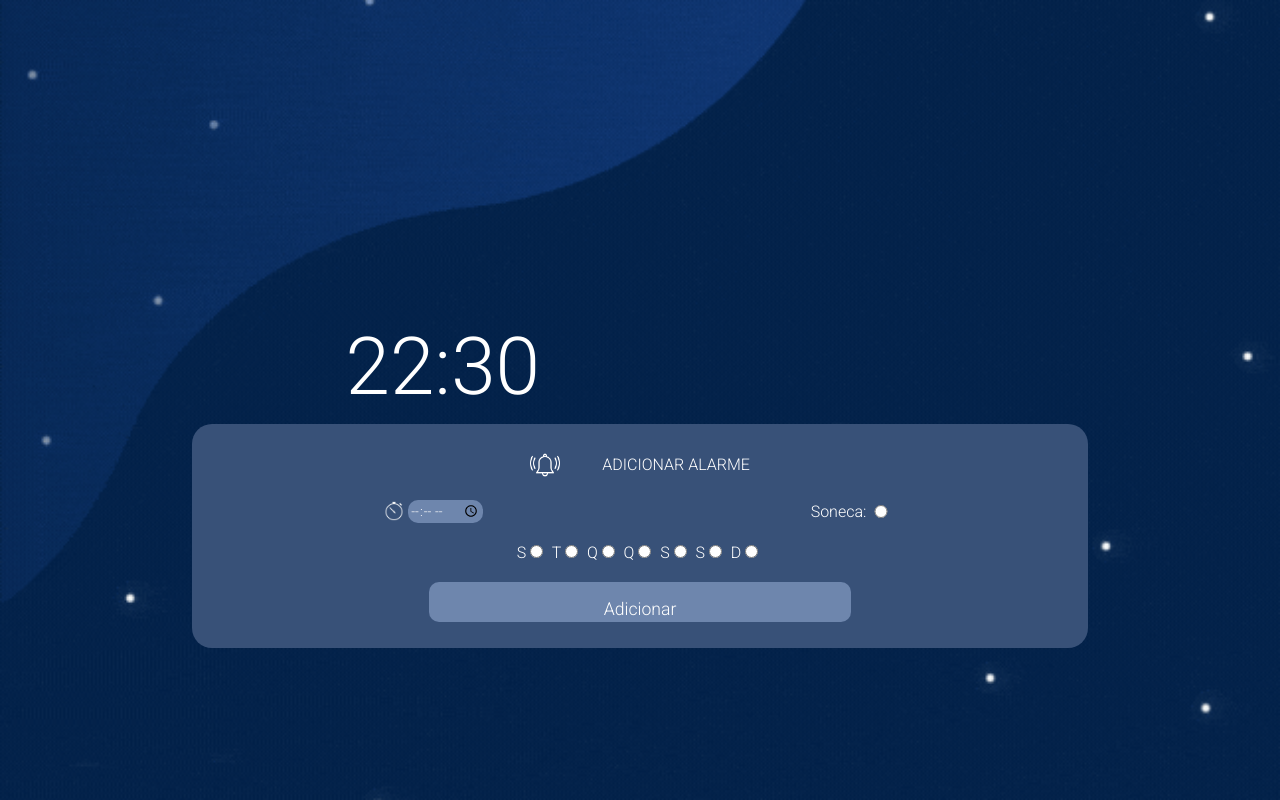
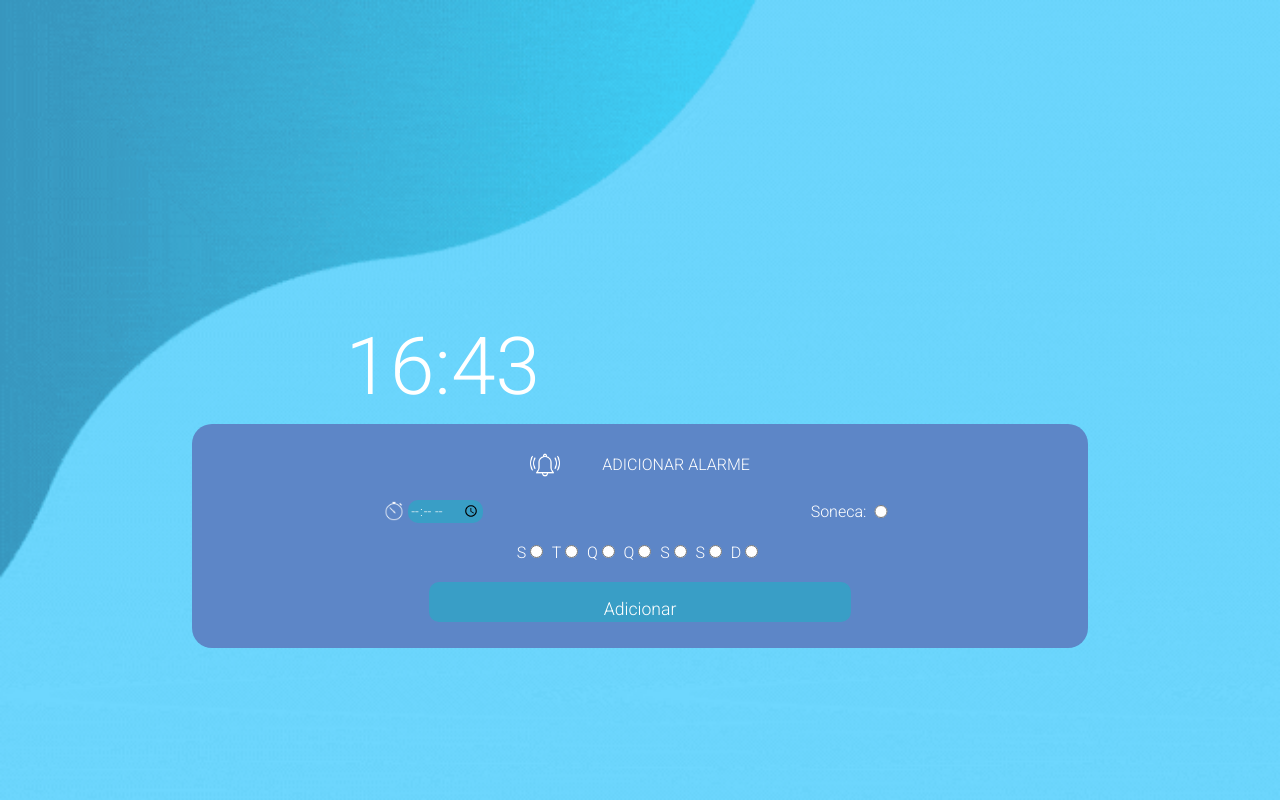
Before and after one commit to IasminCQFernandes/Projeto-Sono, a plain HTML site: page addAlarme.html in a window 1280 px wide. Drawn offline with Linux system fonts and the light colour scheme.

Commit message:
finalizado opção dia

```diff
--- a/addAlarme.html
+++ b/addAlarme.html
@@ -16,7 +16,7 @@
 <body>
     <div class="hora">
     <!-- JavaScript -->
-        <p id="hora">22:30</p>
+        <p id="tempo">22:30</p>
     </div>
 
     <div class="alarme">
@@ -69,5 +69,42 @@
         alert("Alarme ativado!")
         window.location.href = "index.html";
     }
+    var elementoTempo = document.getElementById("tempo");
+
+// Função para atualizar as horas
+function atualizarHora() {
+    var dataAtual = new Date();
+    var hora = dataAtual.getHours();
+    var minutos = dataAtual.getMinutes();
+
+    // Formatar a hora com dois dígitos
+    var horaFormatada = hora < 10 ? "0" + hora : hora;
+    var minutosFormatados = minutos < 10 ? "0" + minutos : minutos;
+
+
+    if(hora > 5 && hora<18){
+        var body = document.querySelector("body");
+        body.style.backgroundImage = 'url(img/dia.gif)';
+
+        let alarme = document.querySelector(".alarme");
+        alarme.style.backgroundColor = '#5D86C7'
+
+        let input = document.querySelector('input');
+        input.style.backgroundColor = '#399EC6'
+
+        let button = document.querySelector("button");
+        button.style.backgroundColor='#399EC6'
+    }
+    // Atualizar o conteúdo do elemento <p> com a nova hora
+    elementoTempo.innerHTML = horaFormatada + ":" + minutosFormatados
+    }
+
+        // Chamar a função inicialmente para exibir a hora atual
+        atualizarHora();
+
+        // Atualizar a hora a cada segundo (1000 milissegundos)
+        setInterval(atualizarHora, 1000);
+
+
 </script>
 </html>
--- a/style.css
+++ b/style.css
@@ -12,7 +12,7 @@ body{
     background-repeat: no-repeat;
 }
 .hora{
-    width: 100%;
+    width: 50%;
     font-family: 'Roboto', sans-serif;
     color: #fff;
     position: absolute;
```
Also changed, not shown: index.html (+13 -0 lines), img/dia.gif (added).
